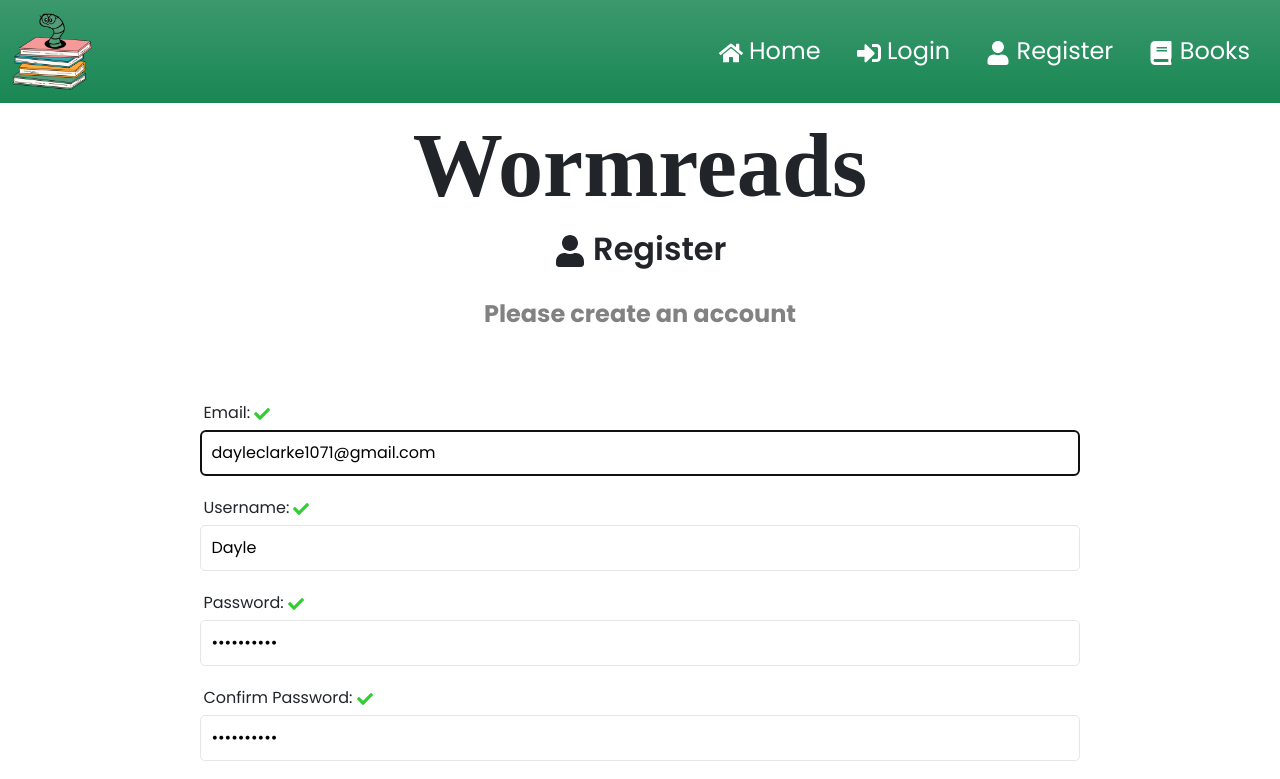
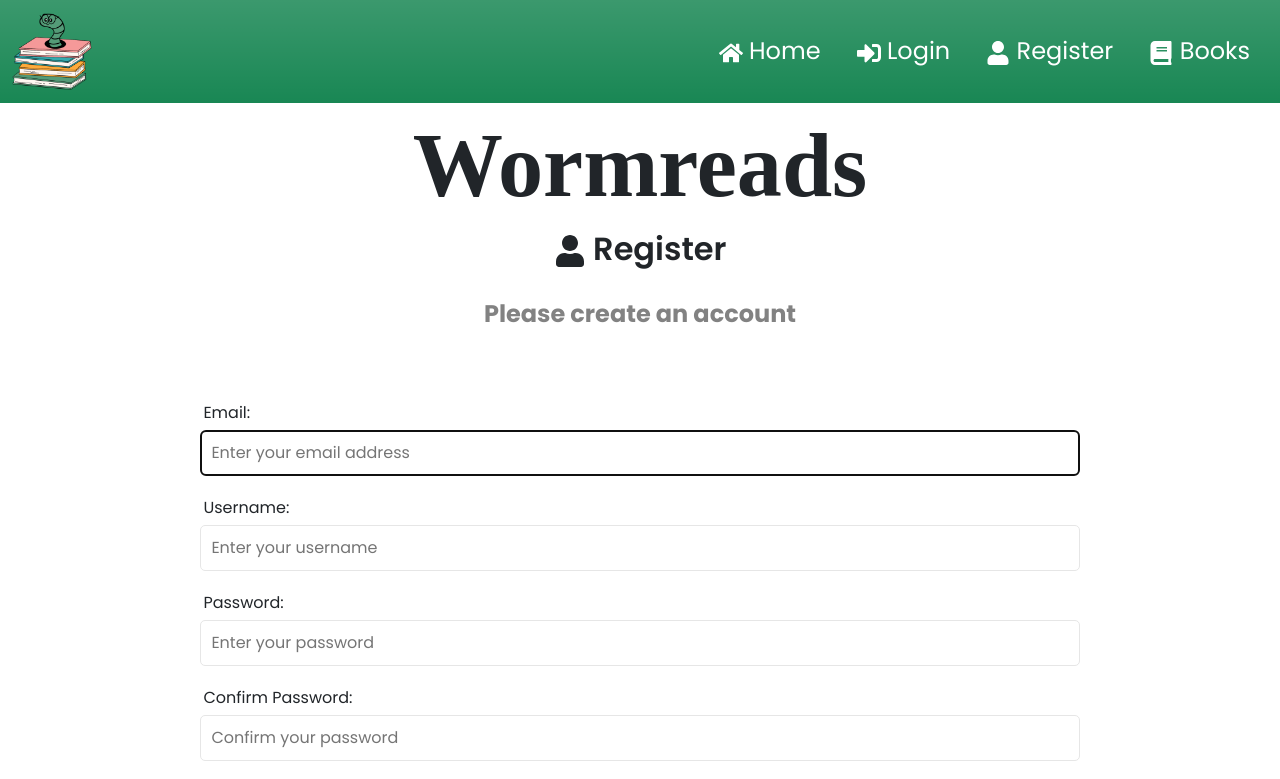
Before and after one commit to M-Hawk/T3A2, a React (Vite) app in the folder src/frontend/: page /register in a window 1280 px wide. Shown: the top 779 px of the page. Built offline with nearby package versions, Linux system fonts and the light colour scheme; a web font is replaced by a local one.

Commit message:
fixed logout on refresh, added route protect back, removed a ton of console.logs

```diff
--- a/src/frontend/src/App.jsx
+++ b/src/frontend/src/App.jsx
@@ -27,13 +27,13 @@ const App = () => {
     const checkStorageToken = async () => {
       const token = localStorage.getItem('token')
       if (token){
-        console.log(token)
-        const user = await axios.get("/api/users/auth", {
+        // console.log(token)
+        const response = await axios.get("/api/users/auth", {
           headers: { "Authorization": `Bearer ${token}` },
 
         })
-        setUser(user)
-        console.log(user)
+        setUser(response.data)
+        // console.log(response.data)
       }
     }
     checkStorageToken()
--- a/src/frontend/src/pages/Register.jsx
+++ b/src/frontend/src/pages/Register.jsx
@@ -14,20 +14,20 @@ const Register = ({ setUser }) => {
   const errRef = useRef()
   const navigateTo = useNavigate()
 
-  const [email, setEmail] = useState("dayleclarke1071@gmail.com")
+  const [email, setEmail] = useState("")
   const [validEmail, setValidEmail] = useState(false)
   const [emailFocus, setEmailFocus] = useState(false)
 
-  const [username, setUsername] = useState("Dayle")
+  const [username, setUsername] = useState("")
   const [validUsername, setValidUsername] = useState(false)
   const [usernameFocus, setUsernameFocus] = useState(false)
 
 
-  const [pwd, setPwd] = useState("Dayle1212@")
+  const [pwd, setPwd] = useState("")
   const [validPwd, setValidPwd] = useState(false)
   const [pwdFocus, setPwdFocus] = useState(false)
 
-  const [matchPwd, setMatchPwd] = useState("Dayle1212@")
+  const [matchPwd, setMatchPwd] = useState("")
   const [validMatch, setValidMatch] = useState(false)
   const [matchFocus, setMatchFocus] = useState(false)
 
@@ -39,21 +39,16 @@ const Register = ({ setUser }) => {
 
   useEffect(() => {
     const result = EMAIL_REGEX.test(email)
-    console.log(result)
-    console.log(email)
     setValidEmail(result)
   }, [email])
 
   useEffect(() => {
     const result = USERNAME_REGEX.test(username)
-    console.log(result)
-    console.log(username)
     setValidUsername(result)
   }, [username])
 
   useEffect(() => {
     const result = PWD_REGEX.test(pwd)
-    console.log(result)
     // console.log(pwd)
     setValidPwd(result)
     const match = pwd === matchPwd
@@ -83,7 +78,7 @@ const Register = ({ setUser }) => {
       localStorage.setItem("token", response.data.token)
       // log user in
       await setUser(response.data)
-      console.log(response.data)
+      // console.log(response.data)
       // redirect to home page
       navigateTo("/")
     }
```
Also changed, not shown: src/frontend/src/pages/Login.jsx (+1 -58 lines).
